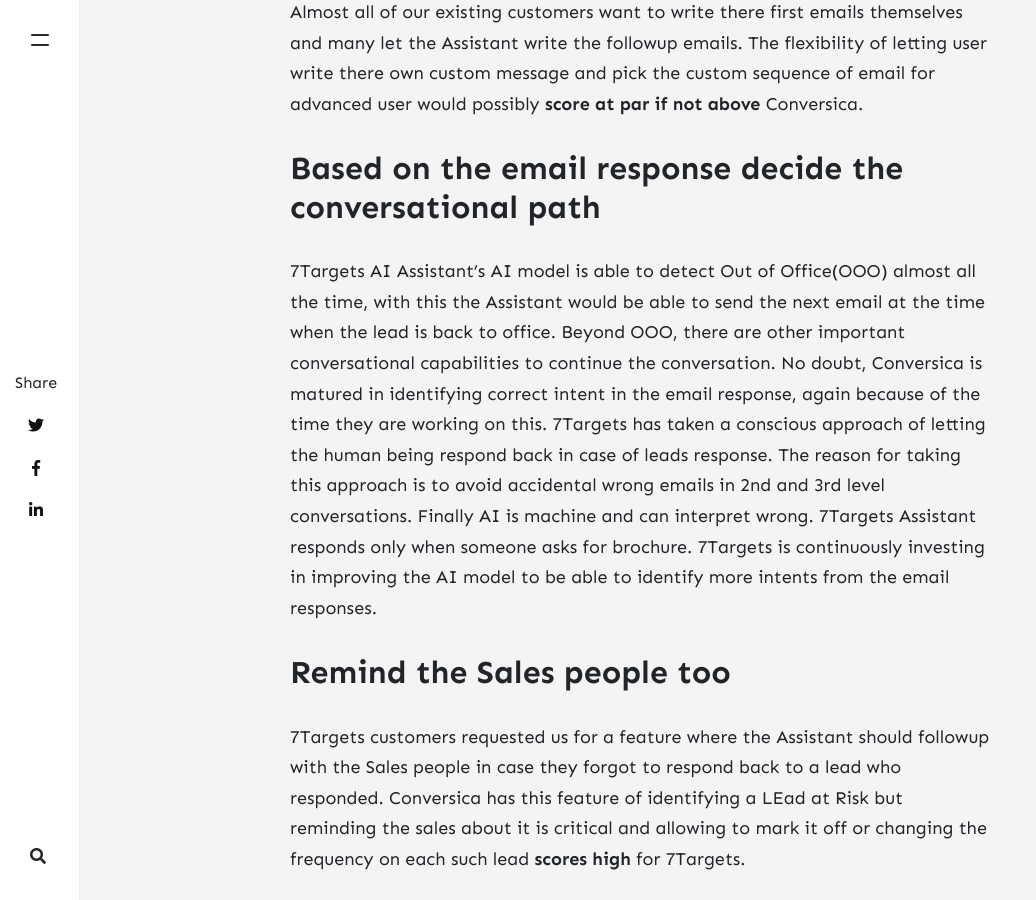
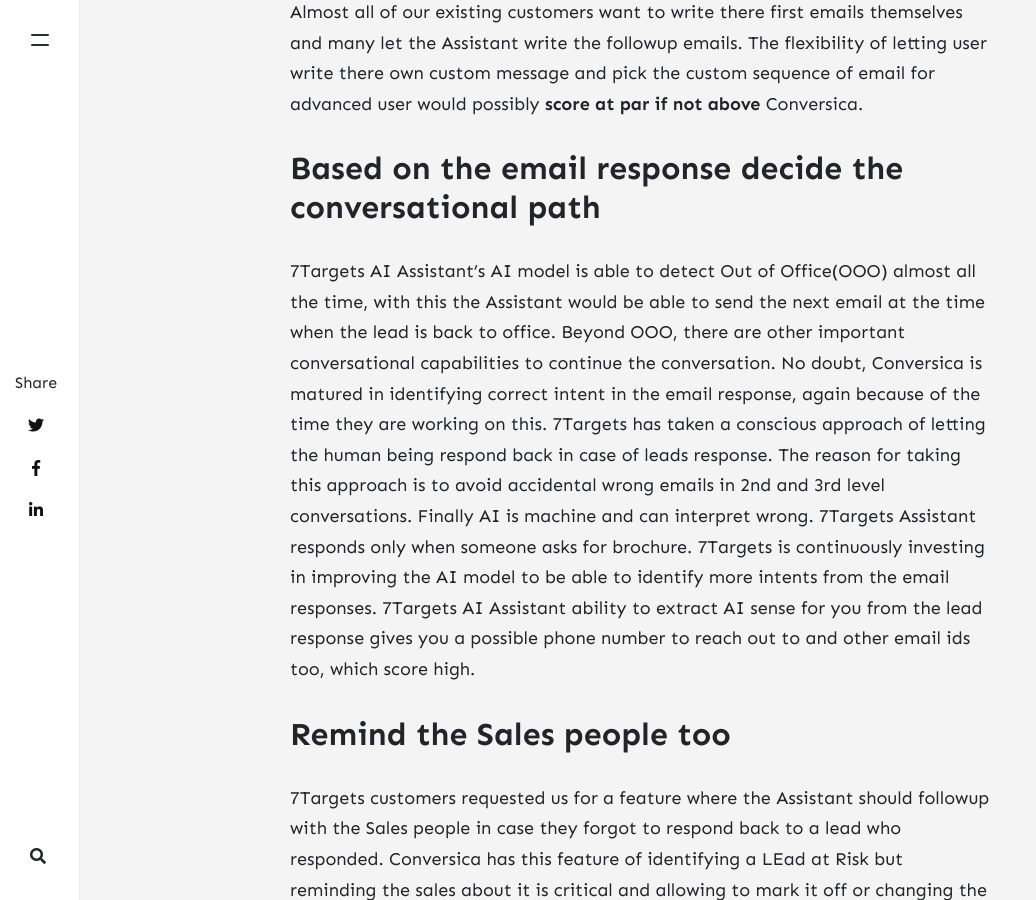
Before and after one commit to shrutisharma27/blog, a Jekyll site: the page built from _posts/2020-09-14-conversica-vs-7targets.md, in a window 1280 px wide and 900 px high, scrolled down 1767 px. Shown: the whole window, without its empty margins (0-1036 px from the left). Built offline with Jekyll 4.4.1, drawn with Linux system fonts in a browser that asks for light colours; nearby versions of some CDN libraries; comment, search, counter and statistics services are not loaded.

Commit message:
conversica vs 7targets

```diff
--- a/_posts/2020-09-14-conversica-vs-7targets.md
+++ b/_posts/2020-09-14-conversica-vs-7targets.md
@@ -27,7 +27,7 @@
 
 ## Based on the email response decide the conversational path
 7Targets AI Assistant's AI model is able to detect Out of Office(OOO) almost all the time, with this the Assistant would be able to send the next email at the time when the lead is back to office. Beyond OOO, there are other important conversational capabilities to continue the conversation. No doubt, Conversica is matured in identifying correct intent in the email response, again because of the time they are working on this.
-7Targets has taken a conscious approach of letting the human being respond back in case of leads response. The reason for taking this approach is to avoid accidental wrong emails in 2nd and 3rd level conversations. Finally AI is machine and can interpret wrong. 7Targets Assistant responds only when someone asks for brochure. 7Targets is continuously investing in improving the AI model to be able to identify more intents from the email responses.
+7Targets has taken a conscious approach of letting the human being respond back in case of leads response. The reason for taking this approach is to avoid accidental wrong emails in 2nd and 3rd level conversations. Finally AI is machine and can interpret wrong. 7Targets Assistant responds only when someone asks for brochure. 7Targets is continuously investing in improving the AI model to be able to identify more intents from the email responses. 7Targets AI Assistant ability to extract AI sense for you from the lead response gives you a possible phone number to reach out to and other email ids too, which score high.
 
 ## Remind the Sales people too
 7Targets customers requested us for a feature where the Assistant should followup with the Sales people in case they forgot to respond back to a lead who responded. Conversica has this feature of identifying a LEad at Risk but reminding the sales about it is critical and allowing to mark it off or changing the frequency on each such lead **scores high** for 7Targets.
```
